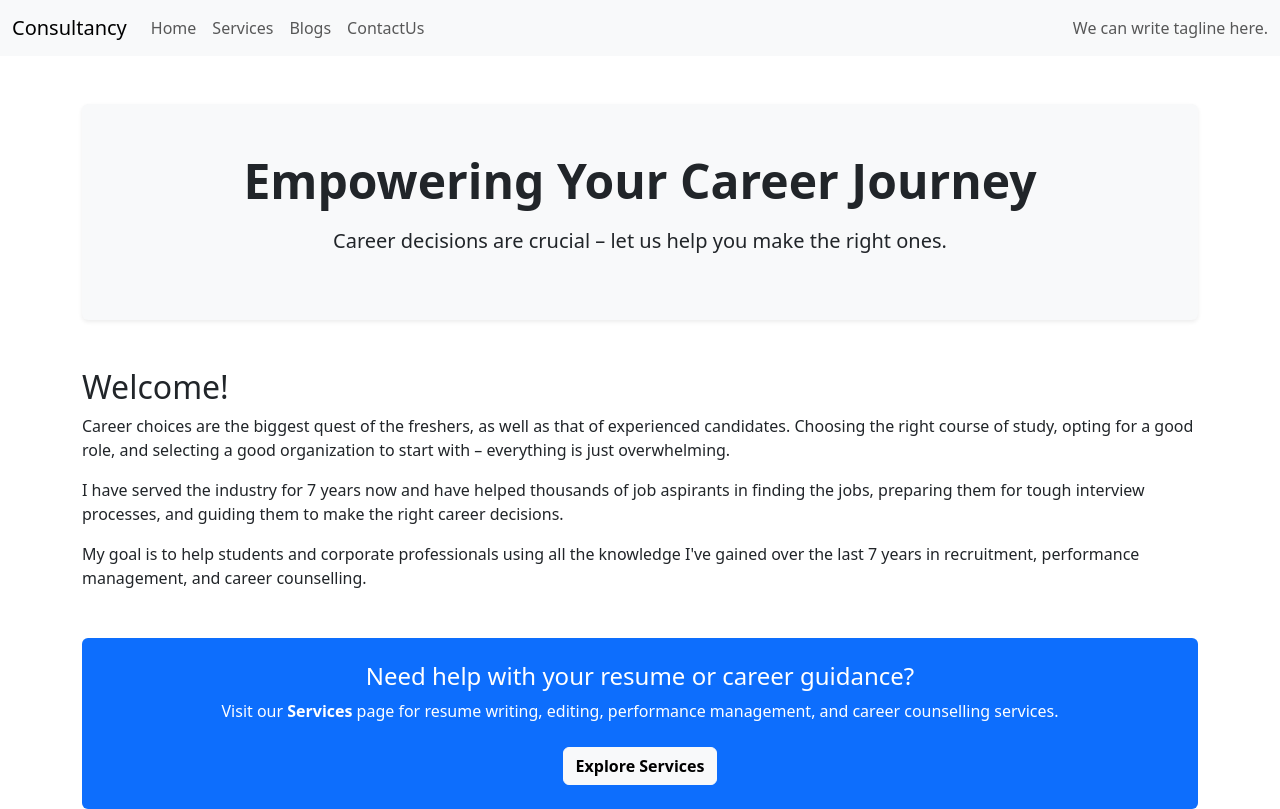
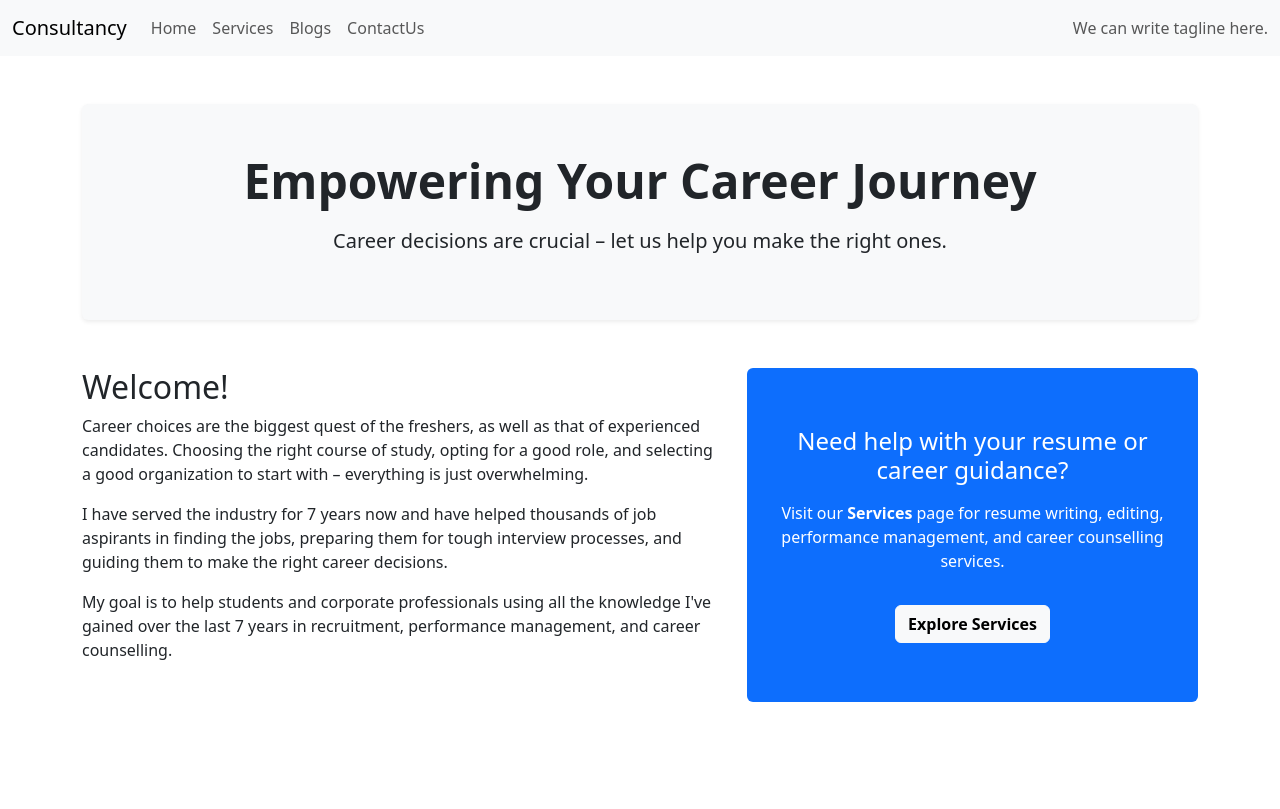
Before and after one commit to Kjangir1910/Consultancy, a React (Create React App) app: page / in a window 1280 px wide. Built offline with nearby package versions, Linux system fonts and the light colour scheme.

Commit message:
Update Home.js

```diff
--- a/src/Home.js
+++ b/src/Home.js
@@ -1,3 +1,58 @@
+// import React from "react";
+// import { Link } from "react-router-dom";
+
+// function Home() {
+//   return (
+//     <div className="container mt-5">
+//       {/* Hero Section */}
+//       <div className="text-center py-5 bg-light rounded shadow-sm">
+//         <h1 className="display-5 fw-bold">Empowering Your Career Journey</h1>
+//         <p className="lead mt-3">
+//           Career decisions are crucial – let us help you make the right ones.
+//         </p>
+//       </div>
+
+//       {/* About Section */}
+//       <div className="mt-5">
+//         <h2>Welcome!</h2>
+//         <p>
+//           Career choices are the biggest quest of the freshers, as well as that
+//           of experienced candidates. Choosing the right course of study, opting
+//           for a good role, and selecting a good organization to start with –
+//           everything is just overwhelming.
+//         </p>
+//         <p>
+//           I have served the industry for 7 years now and have helped thousands
+//           of job aspirants in finding the jobs, preparing them for tough
+//           interview processes, and guiding them to make the right career
+//           decisions.
+//         </p>
+//         <p>
+//           My goal is to help students and corporate professionals using all the
+//           knowledge I've gained over the last 7 years in recruitment,
+//           performance management, and career counselling.
+//         </p>
+//       </div>
+
+//       {/* CTA Section */}
+//       <div className="bg-primary text-white p-4 rounded mt-5 text-center">
+//         <h4>Need help with your resume or career guidance?</h4>
+//         <p>
+//           Visit our <strong>Services</strong> page for resume writing, editing,
+//           performance management, and career counselling services.
+//         </p>
+//         <Link to="/services" className="btn btn-light fw-bold mt-2">
+//           Explore Services
+//         </Link>
+//       </div>
+//     </div>
+//   );
+// }
+
+// export default Home;
+
+
+
 import React from "react";
 import { Link } from "react-router-dom";
 
@@ -12,8 +67,10 @@ function Home() {
         </p>
       </div>
 
-      {/* About Section */}
-      <div className="mt-5">
+      {/* About + CTA Side by Side */}
+      <div className="row mt-5">
+        {/* About Section - Left */}
+        <div className="col-md-7 mb-4">
           <h2>Welcome!</h2>
           <p>
             Career choices are the biggest quest of the freshers, as well as that
@@ -34,16 +91,19 @@ function Home() {
           </p>
         </div>
 
-      {/* CTA Section */}
-      <div className="bg-primary text-white p-4 rounded mt-5 text-center">
+        {/* CTA Section - Right */}
+        <div className="col-md-5">
+          <div className="bg-primary text-white p-4 rounded text-center h-100 d-flex flex-column justify-content-center">
             <h4>Need help with your resume or career guidance?</h4>
-        <p>
+            <p className="mt-2">
               Visit our <strong>Services</strong> page for resume writing, editing,
               performance management, and career counselling services.
             </p>
-        <Link to="/services" className="btn btn-light fw-bold mt-2">
+            <Link to="/services" className="btn btn-light fw-bold mt-3 align-self-center">
               Explore Services
             </Link>
+          </div>
+        </div>
       </div>
     </div>
   );
```
Lines whose indentation alone changed are shown as unchanged.
